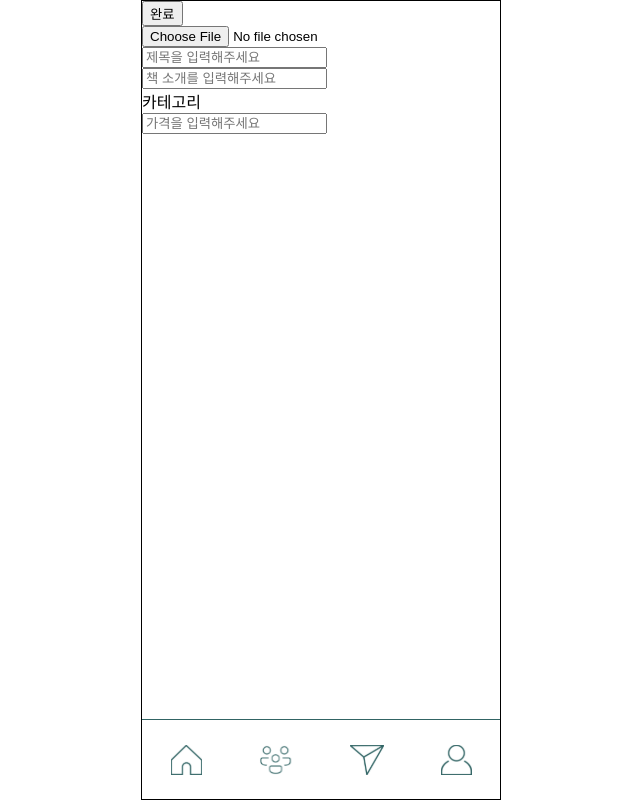
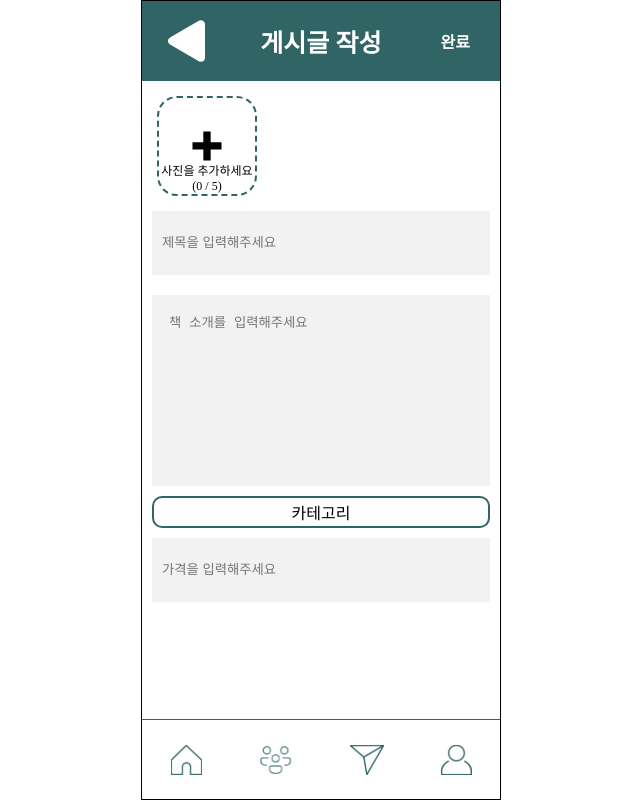
Before and after one commit to DevHiveTeamB/frontend, a Vue app in the folder vue-project/: page /write in a window 1280 px wide. Shown: the whole page, without its empty margins (319-959 px from the left). Built offline with nearby package versions, Linux system fonts and the light colour scheme.

Commit message:
post 생성 구현중.. (lecture 가져오는 api 연동이 안되어 1로 고정되어있음

```diff
--- a/vue-project/src/components/UpperBar.vue
+++ b/vue-project/src/components/UpperBar.vue
@@ -4,10 +4,14 @@
     <div class="imageContainer">
       <img class="imageItem" src="../assets/UpperBar/icon_mypage_back.svg" @click="goBack" />
     </div>
-    <div style="width: 100%; height: 100%; display: flex">
-      <div class="title">{{ title }}</div>
-      <div class="imageContainer">
-        <img class="imageItem" src="@/assets/main/icon_main_search.svg" />
+    <div class="title">{{ title }}</div>
+    <div class="imageContainer">
+      <div
+        @click="clickFunction"
+        class="complete"
+        :style="`${rightSource === '완료' ? '' : 'display:none'}`"
+      >
+        완료
       </div>
     </div>
   </div>
@@ -24,6 +28,10 @@ export default {
     rightSource: {
       type: String,
       default: 'No'
+    },
+    clickFunction: {
+      type: Function,
+      default: null
     }
   },
   methods: {
@@ -37,17 +45,16 @@ export default {
 <style lang="scss" scoped>
 .imageContainer {
   height: 100%;
-  width: 20%;
+  width: 25%;
   padding: 5%;
   //height 와 같은 값
   display: flex;
   justify-content: center;
-  align-content: center;
+  align-items: center;
 }
 
 .imageItem {
-  height: 95%;
-  width: 95%;
+  height: 100%;
 }
 .container {
   width: 100%;
@@ -75,4 +82,13 @@ export default {
   align-items: center;
   height: 100%;
 }
+
+.complete {
+  color: white;
+  font-weight: bold;
+  background-color: #316464;
+  display: flex;
+  justify-content: center;
+  align-items: center;
+}
 </style>
--- a/vue-project/src/views/PostPage.vue
+++ b/vue-project/src/views/PostPage.vue
@@ -1,33 +1,52 @@
 <template>
   <!-- 글 작성페이지 -->
-  <div>
-    <button id="complete" @click="checkForm">완료</button>
-    <div class="content">
+  <UpperBar title="게시글 작성" rightSource="완료" :clickFunction="checkForm" />
+  <div
+    style="position: relative; height: 80%; padding: 0 10px; display: flex; flex-direction: column"
+  >
     <!-- 사진 선택하고 화면에 나옴
       슬라이드로 넘기는거 구현해주세요
       최대 5장 선택가능하도록 해뒀음 -->
-      <div id="fileContainer">
-        <input type="file" @change="handleFileChange" />
-        <br />
-        <img
-          v-if="selectedImage"
-          :src="selectedImage"
-          alt="선택된 사진"
-          style="max-width: 400px; max-height: 400px"
+    <div class="fileContainer marginTop_Bottom">
+      <label for="file"
+        ><div class="plusFile">
+          <img class="plus" src="../assets/post/icon_plus.svg" />
+          <div :style="`${selectedImages.length > 5 ? 'color:red' : ''}`" class="font">
+            사진을 추가하세요<br />({{ selectedImages.length }} / 5)
+          </div>
+        </div>
+      </label>
+      <input
+        ref="images"
+        id="file"
+        multiple
+        type="file"
+        @change="handleFileChange"
+        style="display: none"
       />
+      <div :key="index" v-for="(image, index) in selectedImages" style="position: relative">
+        <img :src="image" alt="선택된 사진" class="thumbnail" />
+        <button
+          class="imageDeleteButton"
+          @click="selectedImages = selectedImages.filter((item) => item !== image)"
+        >
+          x
+        </button>
       </div>
-      <div v-if="selectedImages.length > 0">
-        <img
-          v-for="(image, index) in selectedImages"
-          :key="index"
-          :src="image"
-          alt="선택된 사진"
-          class="thumbnail"
+    </div>
+    <input
+      class="textInput marginTop_Bottom"
+      v-model="title"
+      type="text"
+      placeholder="제목을 입력해주세요"
     />
-      </div>
-      <input v-model="title" type="text" placeholder="제목을 입력해주세요" /><br />
-      <input v-model="content" type="text" placeholder="책 소개를 입력해주세요" /><br />
-      <div @click="modalOpen = true">카테고리</div>
+    <textarea
+      style="height: 30%; padding: 5%; resize: none"
+      class="textInput marginTop_Bottom"
+      v-model="content"
+      placeholder="책 소개를 입력해주세요"
+    />
+    <div class="category" @click="modalOpen = true">카테고리</div>
     <CategoryModal
       v-if="modalOpen"
       @close="modalOpen = false"
@@ -35,48 +54,40 @@
     />
     <!-- 선택된 카테고리 표시해줌 -->
     <div v-if="selectedResult">{{ selectedResult.postTitle }}</div>
-      <input v-model="price" type="number" placeholder="가격을 입력해주세요" /><br />
-    </div>
+    <input
+      class="textInput marginTop_Bottom"
+      v-model="price"
+      type="number"
+      placeholder="가격을 입력해주세요"
+    />
   </div>
 </template>
 
 <script>
-import axios from 'axios'
+import axios from '../main.js'
 import CategoryModal from '../components/CategoryModal.vue'
-import { mapState } from 'vuex'
+import UpperBar from '@/components/UpperBar.vue'
+import { mapGetters } from 'vuex'
+import FormData from 'form-data'
 export default {
-  //백엔드랑 연결하면 넣어야함
-  // created() {
-  //   this.redirectToLogin()
-  // },
-
   computed: {
-    ...mapState(['isLoggedIn'])
+    ...mapGetters(['isLoggedIn', 'userInfo'])
   },
   methods: {
-    // 백엔드랑 연결하면 넣어야함
-
-    // async redirectToLogin() {
-    //   //로그인한 사용자만 이용가능하도록
-    //   if (!this.isLoggedIn) {
-    //     alert('로그인 후 이용 가능합니다.')
-    //     this.$router.push('/login')
-    //   } else {
-    //     // 로그인된 상태면 userId를 가져옴
-    //   }
-    // },
     handleFileChange(event) {
-      const file = event.target.files[0]
-      if (file && this.selectedImages.length < 5) {
-        this.selectedImages.push(URL.createObjectURL(file))
-      }
+      this.selectedImages = Array.from(event.target.files)
+      this.selectedImages = this.selectedImages.map((file) => {
+        return URL.createObjectURL(file)
+      })
+      console.log(this.selectedImages)
     },
     checkForm() {
       if (
         this.title == '' ||
-        this.selectedImage == '' ||
+        this.selectedImages.length == 0 ||
+        this.selectedImages.length > 5 ||
         this.content == '' ||
-        this.category == '' ||
+        // this.category == '' ||
         this.price == ''
       ) {
         alert('빈칸없이 작성해주세요')
@@ -88,31 +99,27 @@ export default {
 
     sendPostRequest() {
       const formData = new FormData()
-
-      //이미지 파일들 추가
-      for (let i = 0; i < this.selectedImages.length; i++) {
-        formData.append('picture', this.selectedImages[i])
-      }
+      this.$router.push('/')
+      // 이미지 파일들 추가
+      Array.from(this.$refs.images.files).forEach((file) => {
+        formData.append('pictures', file)
+      })
 
       //'data' 객체 추가
       const data = {
-        userId: 'Long',
-        lecutreId: 'Long',
+        userId: this.userInfo.userId,
+        lectureId: '1',
         postTitle: this.title,
-        postContnet: this.content,
+        postContent: this.content,
         price: this.price
       }
 
-      formData.append('data', JSON.stringify(data))
-
+      formData.append('data', new Blob([JSON.stringify(data)], { type: 'application/json' }))
       axios
-        .post('v1/post', formData, {
-          headers: {
-            'Content-Type': 'multipart/form-data'
-          }
-        })
+        .post('v1/post', formData)
         .then((response) => {
           console.log(response.data)
+          alert('게시글이 등록되었습니다')
           //완료되면 내가 작성한 글 내용보는걸로 넘어갈까..?
         })
         .catch((error) => {
@@ -138,16 +145,86 @@ export default {
     }
   },
   components: {
-    CategoryModal
+    CategoryModal,
+    UpperBar
   }
 }
 </script>
 
 <style scoped>
+.marginTop_Bottom {
+  margin: 10px 0;
+}
+.fileContainer {
+  margin-bottom: 0;
+  display: flex;
+  width: 100%;
+  align-items: center;
+  /* 가로 스크롤 가능 */
+  overflow-x: auto;
+}
+
+.plusFile {
+  position: relative;
+  display: flex;
+  flex-direction: column;
+  justify-content: center;
+  align-content: center;
+  width: 100px;
+  height: 100px;
+  /* 점선 */
+  border: 2px dashed #316464;
+  border-radius: 20px;
+  margin: 5px;
+}
+
+.plus {
+  height: 30px;
+  width: 100%;
+}
+
+.font {
+  position: absolute;
+  bottom: 0;
+  width: 100%;
+  display: flex;
+  justify-content: center;
+  align-items: end;
+  font-size: 12px;
+  /* 가운데정렬; */
+  text-align: center;
+}
 .thumbnail {
   width: 100px;
   height: 100px;
-  object-fit: cover;
-  margin: 5px;
+  /* 비율이 안깨지게 */
+  object-fit: contain;
+  border-radius: 20px;
+  padding: 5px;
+}
+
+.imageDeleteButton {
+  position: absolute;
+  right: 10px;
+  top: 10px;
+  border-radius: 50%;
+  border: none;
+}
+
+.textInput {
+  width: 100%;
+  height: 10%;
+  padding: 0 10px;
+  background-color: rgb(242, 242, 242);
+  border: none;
+}
+
+.category {
+  height: 5%;
+  display: flex;
+  justify-content: center;
+  align-items: center;
+  border-radius: 10px;
+  border: 2px solid #316464;
 }
 </style>
```
Also changed, not shown: vue-project/src/assets/post/icon_plus.svg (added). Lines whose indentation alone changed are shown as unchanged.
